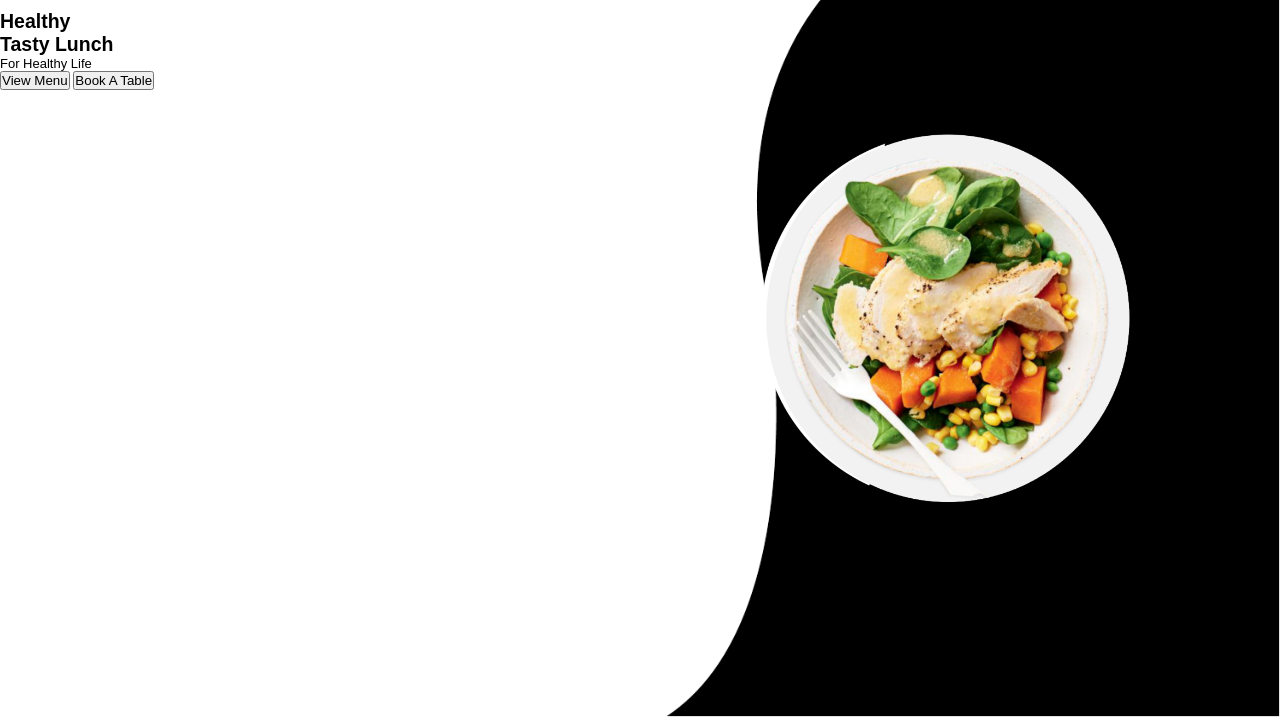
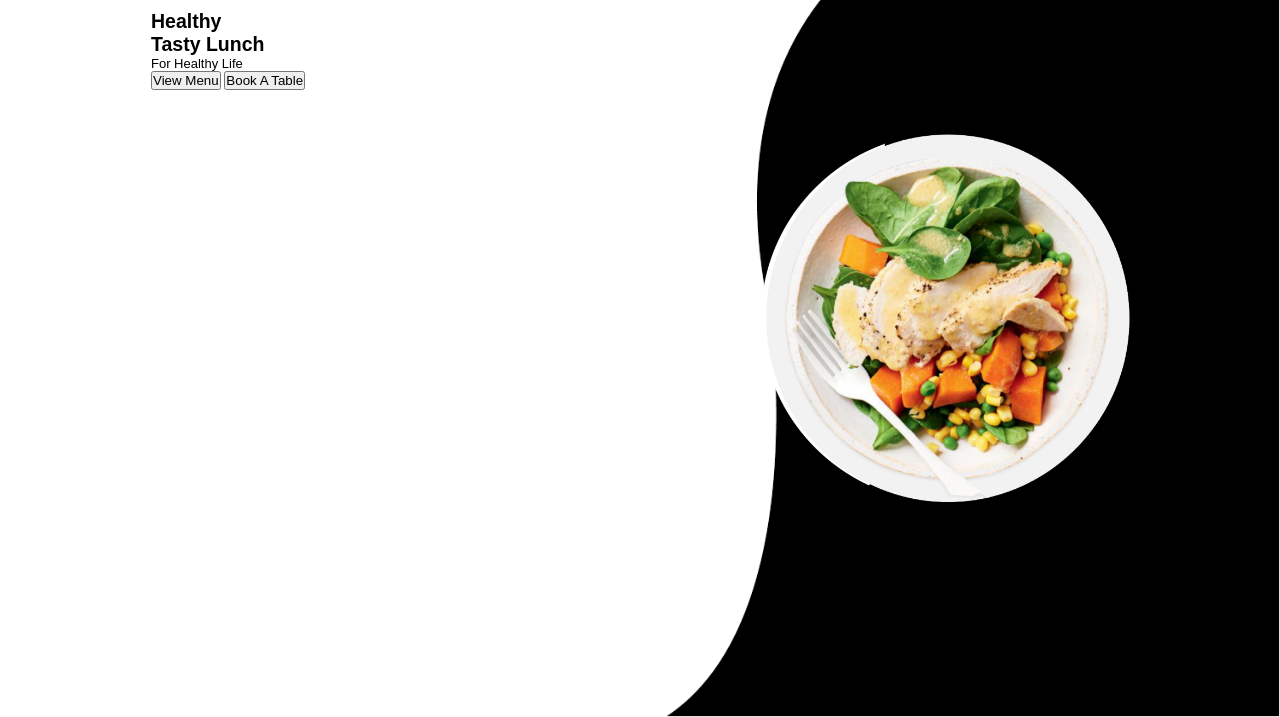
Before and after one commit to ThevergeOn/Tamrin1, a plain HTML site: page index.html in a window 1280 px wide. Shown: the part 83-800 px from the top of the page. Drawn offline with Linux system fonts and the light colour scheme.

Commit message:
Creat an article tag to put all other tag into it

```diff
--- a/Assest/Css/Style.css
+++ b/Assest/Css/Style.css
@@ -78,3 +78,6 @@ nav {
   text-align: center;
   align-items: center;
 }
+article {
+  padding-left: 151px;
+}
```
